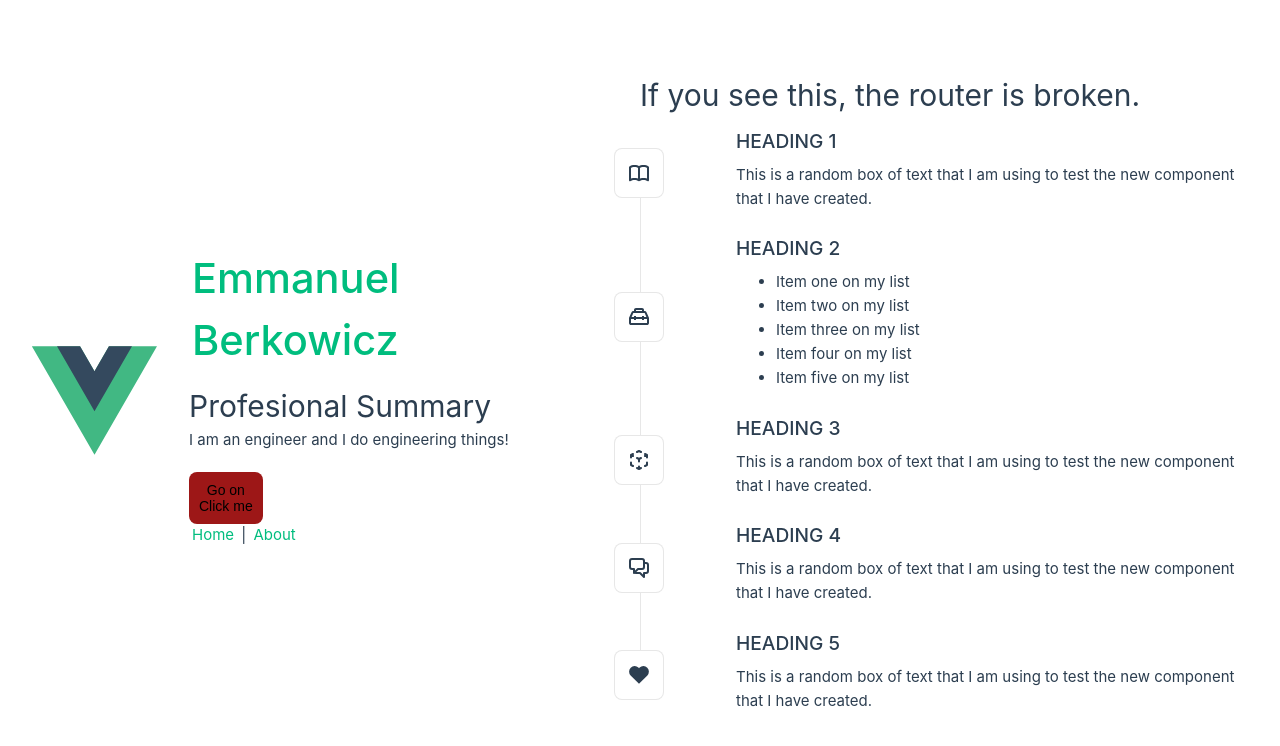
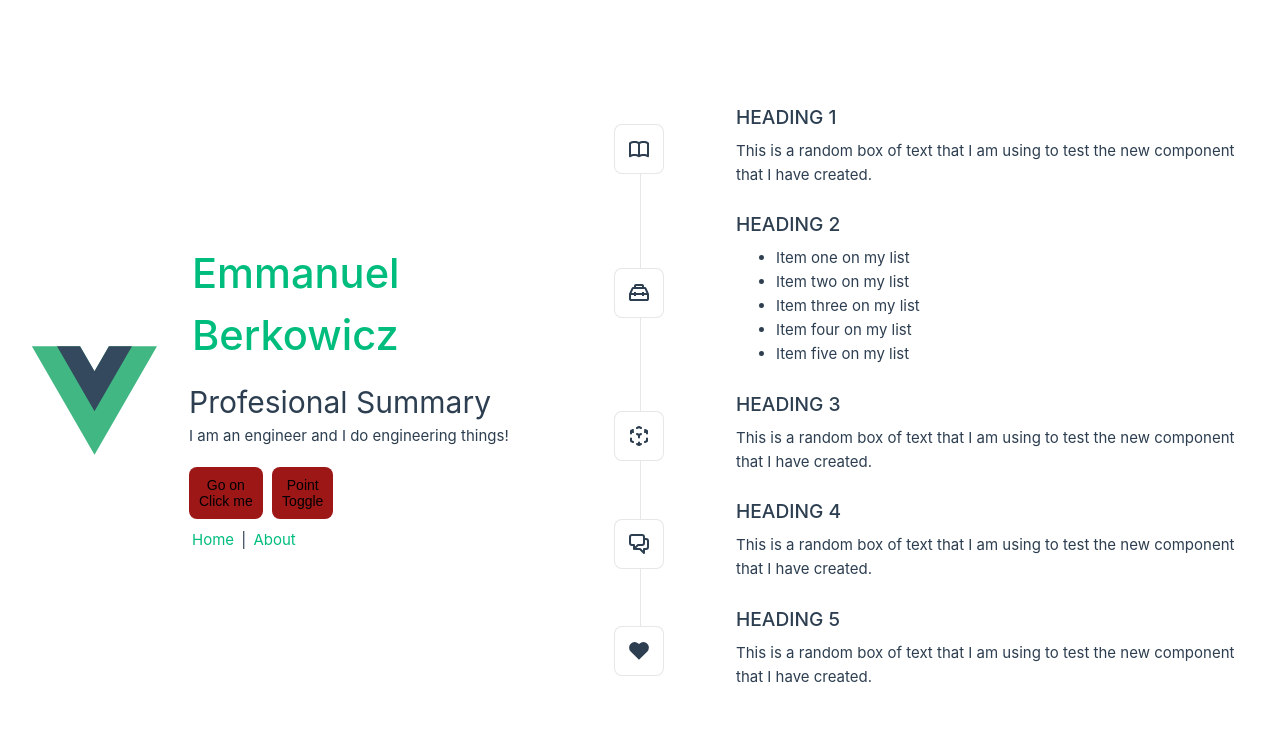
Before and after one commit to AnosVoldygod/emmanwebsite-, a Vue app: page / in a window 1280 px wide. Shown: the top 746 px of the page. Built offline with nearby package versions, Linux system fonts and the light colour scheme.

Commit message:
Fixed router issue. required rebuild and change vercel to rewrites from routes.

```diff
--- a/src/App.vue
+++ b/src/App.vue
@@ -20,7 +20,6 @@ import ProfSummary from './components/ProfSummary.vue'
   </header>
 
   <main>
-    <h1>If you see this, the router is broken.</h1>
     <router-view></router-view>
   </main>
 </template>
--- a/src/components/ProfSummary.vue
+++ b/src/components/ProfSummary.vue
@@ -1,4 +1,6 @@
 <script setup>
+import { ref } from 'vue'
+let additionalPoints = ref(false)
 const goToTroll = () => {
   window.location.href = 'https://www.youtube.com/watch?v=xvFZjo5PgG0'
 }
@@ -9,6 +11,20 @@ const goToTroll = () => {
     <h1>Profesional Summary</h1>
     <p>I am an engineer and I do engineering things!</p>
     <button class="btn" @click="goToTroll">Go on<br />Click me</button>
+    <button class="btn" style="margin: 0.25cm" @click="additionalPoints = !additionalPoints">
+      Point<br />Toggle
+    </button>
+  </div>
+  <div class="points" v-if="additionalPoints">
+    <h2>Additional Things</h2>
+    <p>Here I will post some other things?</p>
+    <ul>
+      <li>1. The thing</li>
+      <li>2. The thing</li>
+      <li>3. The thing</li>
+      <li>4. The thing</li>
+      <li>5. The thing</li>
+    </ul>
   </div>
 </template>
 
```
Also changed, not shown: vercel.json.
